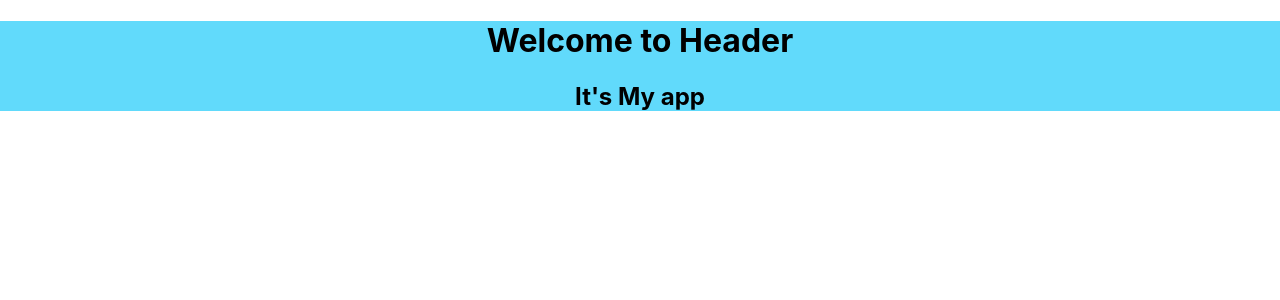
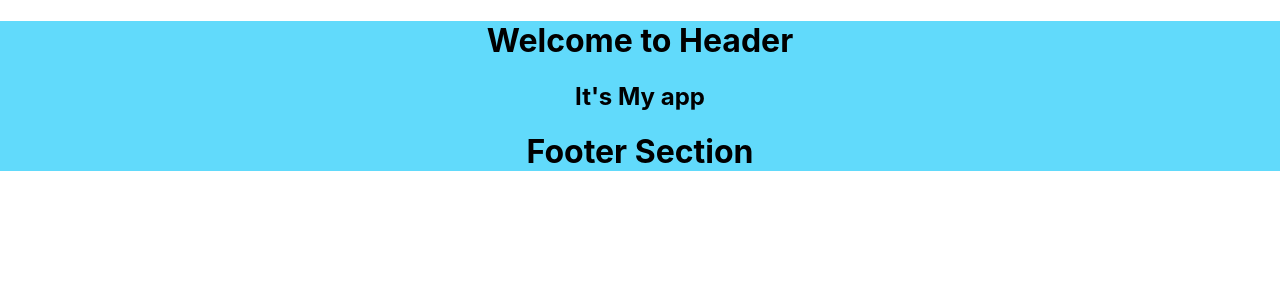
Before and after one commit to amolbajpai/react-demo, a React (Create React App) app: page / in a window 1280 px wide. Shown: the top 300 px of the page. Built offline with nearby package versions, Linux system fonts and the light colour scheme.

Commit message:
Create Footer section component

```diff
--- a/src/App.js
+++ b/src/App.js
@@ -1,12 +1,14 @@
 import logo from './logo.svg';
 import './App.css';
 import Header from './Header';
+import Footer from './Footer';
 
 function App() {
 
   return (
     <div className="main">
-      <Header/>
+      <Header />
+      <Footer />
 
     </div>
   );
--- /dev/null
+++ b/src/Footer.jsx
@@ -0,0 +1,7 @@
+import React from 'react'
+
+export default function Footer() {
+  return (
+    <h1>Footer Section</h1>
+  )
+}
```
